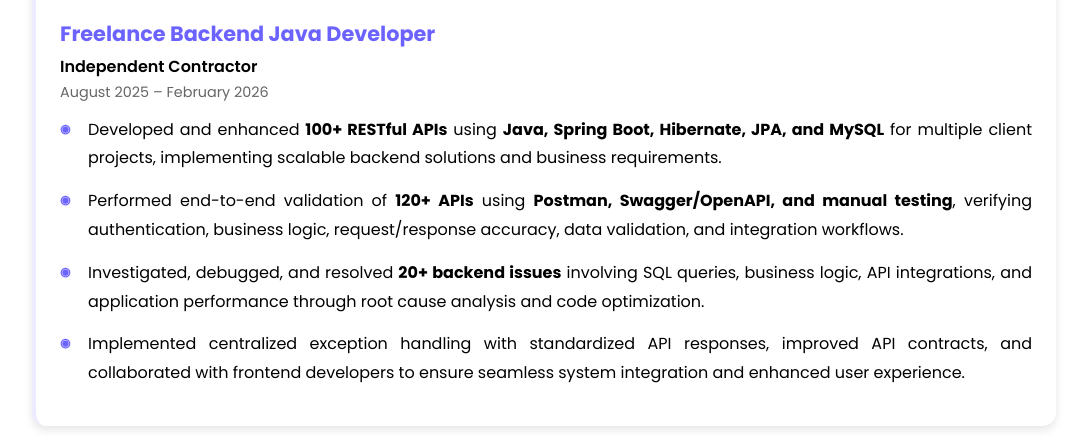
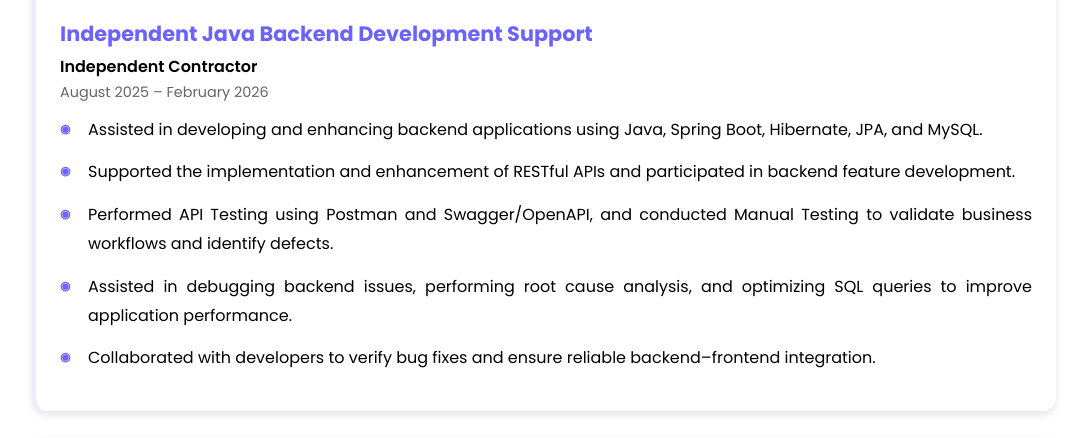
Before and after one commit to 547Jaswanth/portfolio-responsive-complete-main, a plain HTML site: page index.html in a window 1280 px wide. Shown: the part 2143-2581 px from the top of the page, without its empty margins (96-1183 px from the left). Drawn offline with nearby package versions, Linux system fonts and the light colour scheme.

Commit message:
latest commit
changed profile images and experience updated

```diff
--- a/index.html
+++ b/index.html
@@ -78,7 +78,7 @@
                         </mask>
                         <g mask="url(#mask0)">
                             <path d="M9.19024 145.964C34.0253 76.5814 114.865 54.7299 184.111 29.4823C245.804 6.98884 311.86 -14.9503 370.735 14.143C431.207 44.026 467.948 107.508 477.191 174.311C485.897 237.229 454.931 294.377 416.506 344.954C373.74 401.245 326.068 462.801 255.442 466.189C179.416 469.835 111.552 422.137 65.1576 361.805C17.4835 299.81 -17.1617 219.583 9.19024 145.964Z"/>
-                           <image class="home__blob-img" x="0" y="0" width="100%" height="100%" preserveAspectRatio="xMidYMid slice" href="assets/img/Jaswanth_profile1.png" xlink:href="assets/img/Jaswanth_profile1.png"/>
+                           <image class="home__blob-img" x="0" y="0" width="100%" height="100%" preserveAspectRatio="xMidYMid slice" href="assets/img/K_Jaswanth_ProfileImg.png" xlink:href="assets/img/Jaswanth_profile1.png"/>
                         </g>
                     </svg>
                 </div>
@@ -90,7 +90,7 @@
 
                 <div class="about__container bd-grid">
                     <div class="about__img">
-                        <img src="assets/img/Jaswanth8262.png" alt="">
+                        <img src="assets/img/K_Jaswanth_IMG3.png" alt="">
                     </div>
 
                     <div>
@@ -172,19 +172,20 @@
                  alt="Logo"
                  class="experience__logo">
 
-            <h3 class="experience__role">Freelance Backend Java Developer</h3>
+            <h3 class="experience__role">Independent Java Backend Development Support</h3>
             <p class="experience__company">Independent Contractor</p>
             <p class="experience__duration">August 2025 – February 2026</p>
 
             <ul class="experience__details">
 
-                <li>Developed and enhanced <b>100+ RESTful APIs</b> using <b>Java, Spring Boot, Hibernate, JPA, and MySQL</b> for multiple client projects, implementing scalable backend solutions and business requirements.</li>
+                <li>Assisted in developing and enhancing backend applications using Java, Spring Boot, Hibernate, JPA, and MySQL.</li>
 
-                <li>Performed end-to-end validation of <b>120+ APIs</b> using <b>Postman, Swagger/OpenAPI, and manual testing</b>, verifying authentication, business logic, request/response accuracy, data validation, and integration workflows.</li>
+                <li>Supported the implementation and enhancement of RESTful APIs and participated in backend feature development.</li>
 
-                <li>Investigated, debugged, and resolved <b>20+ backend issues</b> involving SQL queries, business logic, API integrations, and application performance through root cause analysis and code optimization.</li>
+                <li>Performed API Testing using Postman and Swagger/OpenAPI, and conducted Manual Testing to validate business workflows and identify defects.</li>
 
-                <li>Implemented centralized exception handling with standardized API responses, improved API contracts, and collaborated with frontend developers to ensure seamless system integration and enhanced user experience.</li>
+                <li>Assisted in debugging backend issues, performing root cause analysis, and optimizing SQL queries to improve application performance.</li>
+                <li>Collaborated with developers to verify bug fixes and ensure reliable backend–frontend integration.</li>
 
             </ul>
 
```
Also changed, not shown: 3 other files.
